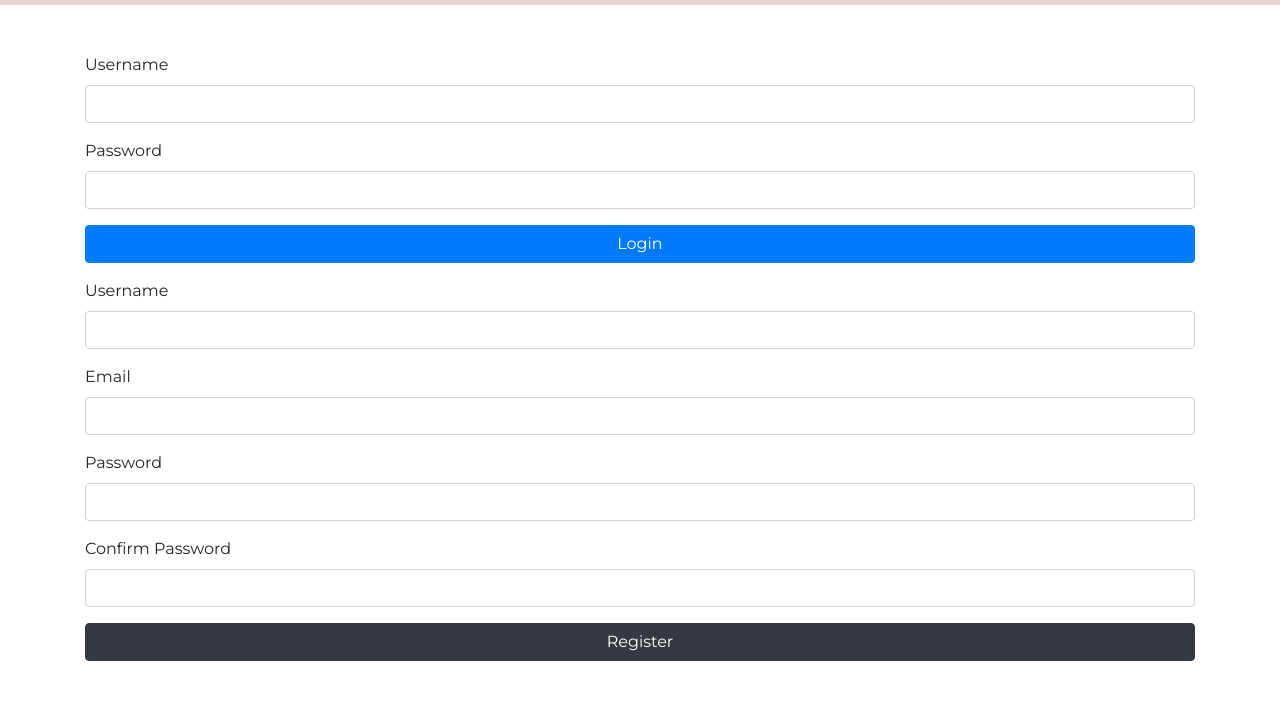
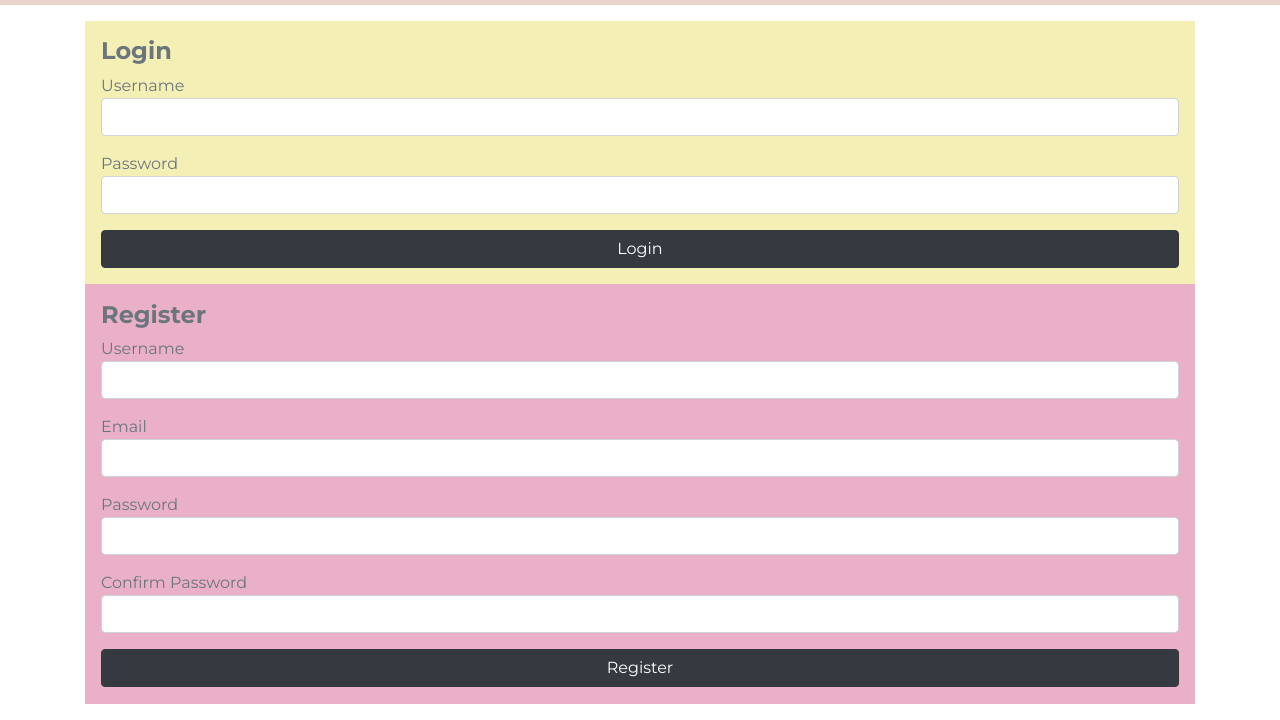
Before and after one commit to andybaaall/thread-front-end, a website: page index.html in a window 1280 px wide. Both pictures are taken after a click on the button "Login". Shown: the part 81-801 px from the top of the page. Drawn offline with nearby package versions, Linux system fonts and the light colour scheme; no server answers.

Commit message:
appended loginform when clicked loginBtn

```diff
--- a/css/style.css
+++ b/css/style.css
@@ -18,3 +18,14 @@ body{
 .shopTitle{
   font-size: 2.5rem !important;
 }
+.loginFormBox{
+  background-color: #f4efb5;
+  padding: 0.25px 0;
+}
+.registerFromBox{
+  background-color: #eab0c8;
+  padding: 0.25px 0;
+}
+label{
+  margin-bottom: 0 !important;
+}
--- a/index.html
+++ b/index.html
@@ -195,46 +195,48 @@
       </div> -->
     </footer>
 
-    <section id="loginForm" class="">
-      <div class="container mt-5">
-        <div class="loginFormBox">
+    <section id="loginForm" class="d-none">
+      <div class="container my-3">
+        <div class="loginFormBox px-3">
+          <p class="font-weight-bold text-secondary mt-3 h4">Login</p>
           <form>
             <div class="form-group">
-                <label for="lUsername">Username</label>
+                <label class="text-secondary" for="lUsername">Username</label>
                 <input type="text" name="lUsername" id="lUsername" class="form-control">
             </div>
             <div class="form-group">
-                  <label for="lPassword">Password</label>
+                  <label class="text-secondary" for="lPassword">Password</label>
                   <input type="password" name="lPassword" id="lPassword" class="form-control" autocomplete="new-password">
               </div>
               <div class="form-group">
-                  <button type="submit" name="button" class="btn btn-primary btn-block">Login</button>
+                  <button type="submit" name="button" class="btn btn-dark btn-block">Login</button>
               </div>
           </form>
         </div>
-        <div class="registerFromBox">
+        <div class="registerFromBox px-3">
+          <p class="font-weight-bold text-secondary mt-3 h4">Register</p>
           <form>
             <div class="form-group">
-                <label for="rUsername">Username</label>
+                <label class="text-secondary" for="rUsername">Username</label>
                 <input type="text" name="rUsername" id="rUsername" class="form-control">
             </div>
             <div class="form-group">
-                <label for="rEmail">Email</label>
+                <label class="text-secondary" for="rEmail">Email</label>
                 <input type="email" name="rEmail" id="rEmail" class="form-control">
             </div>
             <div class="form-group">
-                <label for="rPassword">Password</label>
+                <label class="text-secondary" for="rPassword">Password</label>
                 <input type="password" name="rPassword" id="rPassword" class="form-control" autocomplete="new-password">
             </div>
             <div class="form-group">
-                <label for="rConfirmPassword">Confirm Password</label>
+                <label class="text-secondary" for="rConfirmPassword">Confirm Password</label>
                 <input type="password" name="rConfirmPassword" id="rConfirmPassword" class="form-control">
             </div>
             <div id="errRego"></div>
             <div class="form-group">
                 <button type="submit" name="button" class="btn btn-dark btn-block">Register</button>
             </div>
-</form>
+          </form>
         </div>
 
       </div>
--- a/js/script.js
+++ b/js/script.js
@@ -18,5 +18,5 @@ $.ajax({
 
 $('#loginBtn').click(function(){
   $('.main').addClass('d-none');
-
+  $('#loginForm').removeClass('d-none');
 })
```
